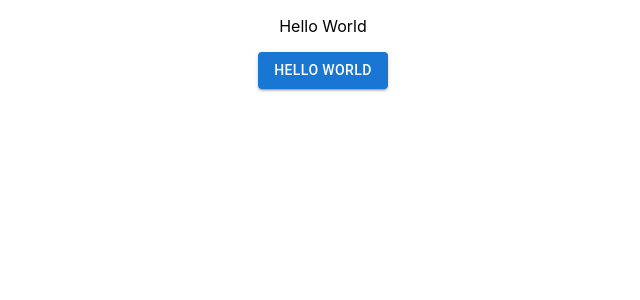
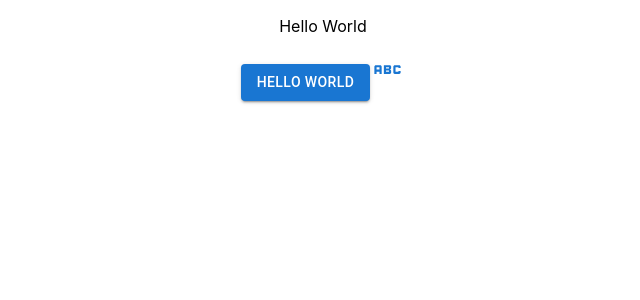
Before and after one commit to Wewe34/movie-search-client, a React (Create React App) app: page / in a window 1280 px wide. Shown: the top 300 px of the page, without its empty margins (317-957 px from the left). Built offline with nearby package versions, Linux system fonts and the light colour scheme.

Commit message:
installed material icons and confirmed it works

```diff
--- a/package.json
+++ b/package.json
@@ -5,6 +5,7 @@
   "dependencies": {
     "@emotion/react": "^11.10.6",
     "@emotion/styled": "^11.10.6",
+    "@mui/icons-material": "^5.11.11",
     "@mui/material": "^5.11.15",
     "@testing-library/jest-dom": "^5.16.5",
     "@testing-library/react": "^13.4.0",
--- a/src/App.tsx
+++ b/src/App.tsx
@@ -1,5 +1,6 @@
 import React from 'react';
 import Button from '@mui/material/Button';
+import AbcIcon from '@mui/icons-material/Abc';
 import './App.css';
 
 function App() {
@@ -7,6 +8,7 @@ function App() {
     <div className="App">
       <p>Hello World</p>
       <Button variant="contained">Hello World</Button>
+      <AbcIcon fontSize='large' color='primary' />
     </div>
   );
 }
```
Also changed, not shown: 1 other file (tests, documents, lock files or other folders).
